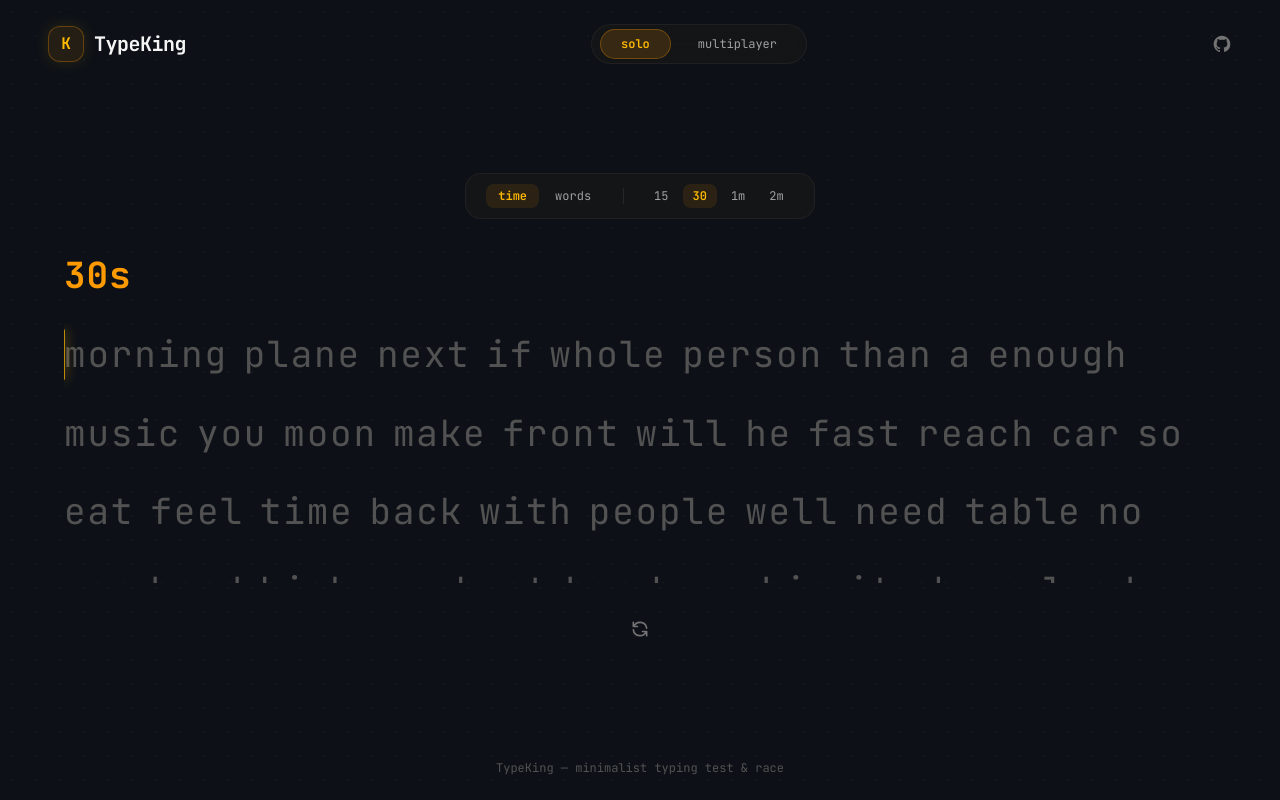
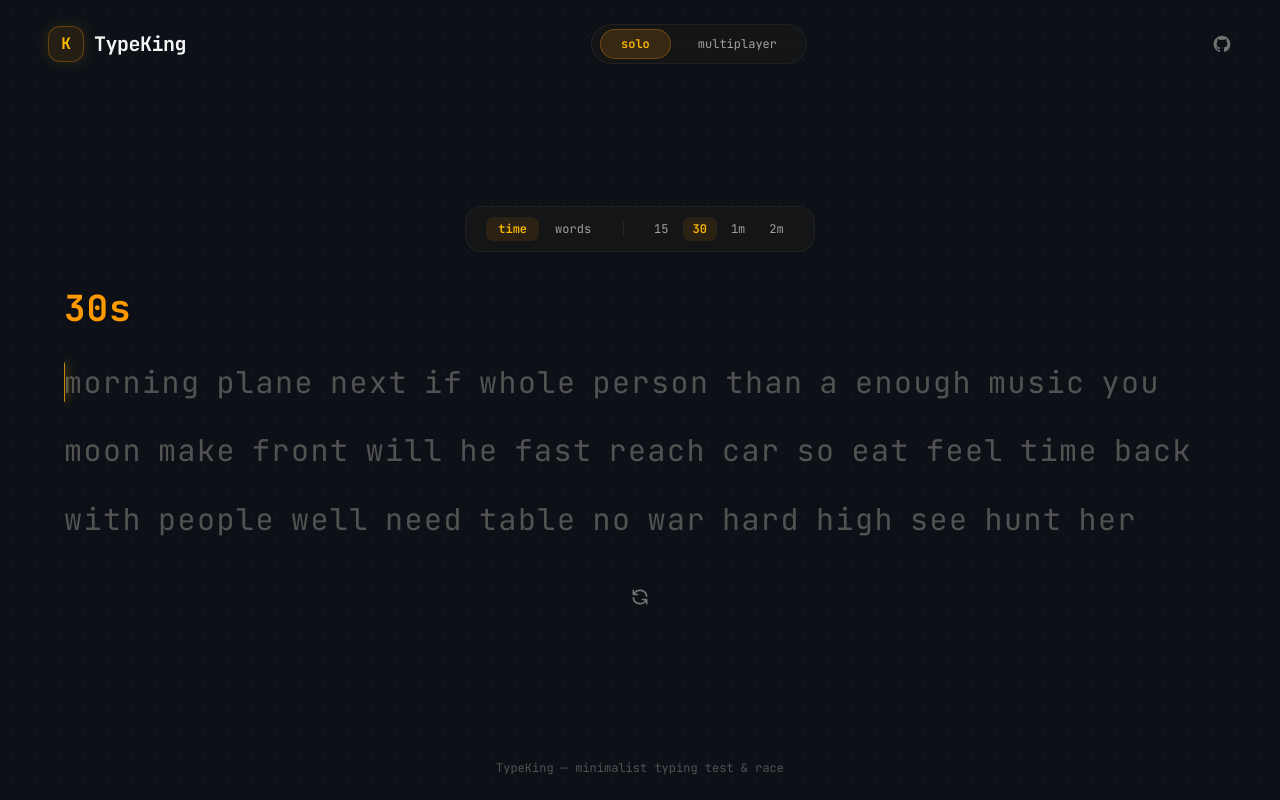
Before and after one commit to harsh-mishra123/typeking, a Next.js app in the folder client/: page / in a window 1280 px wide. Built offline with nearby package versions, Linux system fonts and the light colour scheme.

Commit message:
fix(typing): set explicit 3-line height to eliminate text clipping

```diff
--- a/client/src/components/TypingArea.tsx
+++ b/client/src/components/TypingArea.tsx
@@ -49,8 +49,9 @@ export function TypingArea({
       const containerTop = container.offsetTop;
       const relativeTop = wordTop - containerTop;
 
+      // Scroll smoothly when active word moves past line 2
       if (relativeTop > 100) {
-        container.scrollTop = relativeTop - 50;
+        container.scrollTop = relativeTop - 52;
       } else {
         container.scrollTop = 0;
       }
@@ -93,7 +94,7 @@ export function TypingArea({
       <div
         ref={containerRef}
         onClick={handleContainerClick}
-        className="relative max-h-[260px] overflow-hidden leading-relaxed text-3xl md:text-4xl tracking-wider flex flex-wrap gap-x-4 gap-y-4 cursor-text transition-all duration-200"
+        className="relative h-[195px] overflow-hidden leading-relaxed text-2xl md:text-3xl tracking-wider flex flex-wrap gap-x-4 gap-y-4 cursor-text scroll-smooth"
       >
         {words.map((word, wIdx) => {
           const isCurrentWord = wIdx === currentWordIndex;
```
